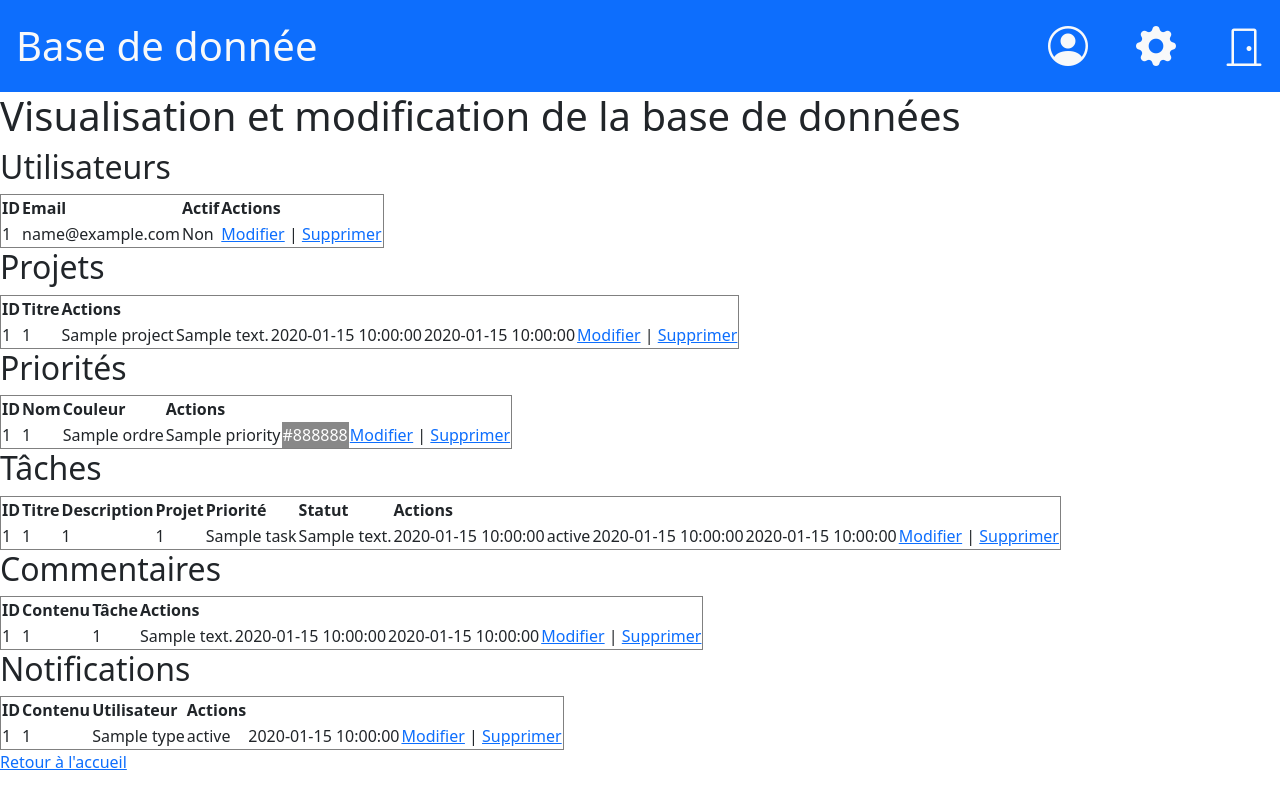
After one commit to RyuuAz/R505_Synthese, a CodeIgniter 4 app: the page made by app/Views/database_view.php in a window 1280 px wide. The commit adds this page. Run offline with PHP 8.4 and a stand-in for CodeIgniter, Linux system fonts and the light colour scheme; the template is opened without the code that fills it: most values are stand-ins (such as "Sample title", 1, 10 or a date in 2020); some libraries are stand-ins or nearby versions.

Commit message:
ajout visualisation sur /database

```diff
--- a/app/Config/Routes.php
+++ b/app/Config/Routes.php
@@ -27,6 +27,11 @@ $routes->post('/forgot_password', 'AuthController::sendResetLink');
 $routes->post('/reset_password', 'AuthController::updatePassword');
 
 $routes->group('', ['filter' => 'auth'], function($routes) {
+
+	$routes->get('/database', 'DatabaseController::index'); // Affichage de toutes les tables
+	$routes->get('/database/edit/(:any)/(:num)', 'DatabaseController::edit/$1/$2'); // Modifier un élément
+	$routes->post('/database/update/(:any)/(:num)', 'DatabaseController::update/$1/$2'); // Mettre à jour un élément
+	$routes->get('/database/delete/(:any)/(:num)', 'DatabaseController::delete/$1/$2'); // Supprimer un élément
 
 	$routes->get('/dashboard', 'DashboardController::index');
 	$routes->post('/dashboard/addproject', 'DashboardController::addProject');
--- a/app/Controllers/AuthController.php
+++ b/app/Controllers/AuthController.php
@@ -13,10 +13,6 @@ class AuthController extends BaseController
 
     public function login()
     {
-        $userModel = new UserModel();
-        $user = $userModel->emailExists("max.galmant@gmail.com");
-
-        var_dump($user);
         return view('login');
     }
 
--- a/app/Controllers/UserController.php
+++ b/app/Controllers/UserController.php
@@ -60,7 +60,7 @@ class UserController extends BaseController
 
         $this->userModel->upd($userId, $data);
 
-        return redirect()->to('/profile')->with('success', 'Informations mises à jour avec succès.');
+        return redirect()->to('/users')->with('success', 'Informations mises à jour avec succès.');
     }
 
     // Supprime le compte de l'utilisateur connecté
--- /dev/null
+++ b/app/Views/database_view.php
@@ -0,0 +1,184 @@
+<?php echo view('common/head', ['titre' => 'Base de donnée']); ?>
+
+<body>
+    <h1>Visualisation et modification de la base de données</h1>
+
+    <!-- Affichage des utilisateurs -->
+    <h2>Utilisateurs</h2>
+    <table border="1">
+        <thead>
+            <tr>
+                <th>ID</th>
+                <th>Email</th>
+                <th>Actif</th>
+                <th>Actions</th>
+            </tr>
+        </thead>
+        <tbody>
+            <?php foreach ($users as $user): ?>
+                <tr>
+                    <td><?= $user['usr_id'] ?></td>
+                    <td><?= $user['email'] ?></td>
+                    <td><?= $user['is_active'] ? 'Oui' : 'Non' ?></td>
+                    <td>
+                        <a href="/database/edit/users/<?= $user['usr_id'] ?>">Modifier</a> |
+                        <a href="/database/delete/users/<?= $user['usr_id'] ?>">Supprimer</a>
+                    </td>
+                </tr>
+            <?php endforeach; ?>
+        </tbody>
+    </table>
+
+    <!-- Affichage des projets -->
+    <h2>Projets</h2>
+    <table border="1">
+        <thead>
+            <tr>
+                <th>ID</th>
+                <th>Titre</th>
+                <th>Actions</th>
+            </tr>
+        </thead>
+        <tbody>
+            <?php foreach ($projects as $project): ?>
+                <tr>
+                    <td><?= $project['prj_id'] ?></td>
+					<td><?= $project['usr_id'] ?></td>
+                    <td><?= $project['title'] ?></td>
+					<td><?= $project['description'] ?></td>
+					<td><?= $project['prj_created_at'] ?></td>
+					<td><?= $project['prj_updated_at'] ?></td>
+                    <td>
+                        <a href="/database/edit/project/<?= $project['prj_id'] ?>">Modifier</a> |
+                        <a href="/database/delete/project/<?= $project['prj_id'] ?>">Supprimer</a>
+                    </td>
+                </tr>
+            <?php endforeach; ?>
+        </tbody>
+    </table>
+
+	<!-- Affichage des priorités -->
+	<h2>Priorités</h2>
+	<table border="1">
+		<thead>
+			<tr>
+				<th>ID</th>
+				<th>Nom</th>
+				<th>Couleur</th>
+				<th>Actions</th>
+			</tr>
+		</thead>
+		<tbody>
+			<?php foreach ($priorities as $priority): ?>
+				<tr>
+					<td><?= $priority['prio_id'] ?></td>
+					<td><?= $priority['usr_id'] ?></td>
+					<td><?= $priority['ordre'] ?></td>
+					<td><?= $priority['name'] ?></td>
+					<td style="background-color: <?= $priority['color'] ?>; color: white;"><?= $priority['color'] ?></td>
+					<td>
+						<a href="/database/edit/priority/<?= $priority['prio_id'] ?>">Modifier</a> |
+						<a href="/database/delete/priority/<?= $priority['prio_id'] ?>">Supprimer</a>
+					</td>
+				</tr>
+			<?php endforeach; ?>
+		</tbody>
+	</table>
+
+	<!-- Affichage des tâches -->
+	<h2>Tâches</h2>
+	<table border="1">
+		<thead>
+			<tr>
+				<th>ID</th>
+				<th>Titre</th>
+				<th>Description</th>
+				<th>Projet</th>
+				<th>Priorité</th>
+				<th>Statut</th>
+				<th>Actions</th>
+			</tr>
+		</thead>
+		<tbody>
+			<?php foreach ($tasks as $task): ?>
+				<tr>
+					<td><?= $task['tsk_id'] ?></td>
+					<td><?= $task['usr_id'] ?></td>
+					<td><?= $task['prj_id'] ?></td>
+					<td><?= $task['prio_id'] ?></td>
+					<td><?= $task['title'] ?></td>
+					<td><?= $task['description'] ?></td>
+					<td><?= $task['due_date'] ?></td>
+					<td><?= $task['status'] ?></td>
+					<td><?= $task['tsk_created_at'] ?></td>
+					<td><?= $task['tsk_updated_at'] ?></td>
+					<td>
+						<a href="/database/edit/task/<?= $task['tsk_id'] ?>">Modifier</a> |
+						<a href="/database/delete/task/<?= $task['tsk_id'] ?>">Supprimer</a>
+					</td>
+				</tr>
+			<?php endforeach; ?>
+		</tbody>
+	</table>
+
+	<!-- Affichage des commentaires -->
+	<h2>Commentaires</h2>
+	<table border="1">
+		<thead>
+			<tr>
+				<th>ID</th>
+				<th>Contenu</th>
+				<th>Tâche</th>
+				<th>Actions</th>
+			</tr>
+		</thead>
+		<tbody>
+			<?php foreach ($comments as $comment): ?>
+				<tr>
+					<td><?= $comment['cmt_id'] ?></td>
+					<td><?= $comment['tsk_id'] ?></td>
+					<td><?= $comment['usr_id'] ?></td>
+					<td><?= $comment['content'] ?></td>
+					<td><?= $comment['cmt_created_at'] ?></td>
+					<td><?= $comment['cmt_updated_at'] ?></td>
+					<td>
+						<a href="/database/edit/comment/<?= $comment['cmt_id'] ?>">Modifier</a> |
+						<a href="/database/delete/comment/<?= $comment['cmt_id'] ?>">Supprimer</a>
+					</td>
+				</tr>
+			<?php endforeach; ?>
+		</tbody>
+	</table>
+
+	<!-- Affichage des notifications -->
+	<h2>Notifications</h2>
+	<table border="1">
+		<thead>
+			<tr>
+				<th>ID</th>
+				<th>Contenu</th>
+				<th>Utilisateur</th>
+				<th>Actions</th>
+			</tr>
+		</thead>
+		<tbody>
+			<?php foreach ($notifications as $notification): ?>
+				<tr>
+					<td><?= $notification['notif_id'] ?></td>
+					<td><?= $notification['usr_id'] ?></td>
+					<td><?= $notification['type'] ?></td>
+					<td><?= $notification['status'] ?></td>
+					<td><?= $notification['notif_created_at'] ?></td>
+
+					<td>
+						<a href="/database/edit/notification/<?= $notification['notif_id'] ?>">Modifier</a> |
+						<a href="/database/delete/notification/<?= $notification['notif_id'] ?>">Supprimer</a>
+					</td>
+				</tr>
+			<?php endforeach; ?>
+		</tbody>
+	</table>
+
+	<p><a href="/">Retour à l'accueil</a></p>
+
+<?php echo view('common/foot'); ?>
```
Also changed, not shown: app/Controllers/DatabaseController.php (added, +59 -0 lines), app/Models/DatabaseModel.php (added, +42 -0 lines), app/Views/edit_item.php (added, +16 -0 lines), app/Views/register.php (+7 -0 lines).
